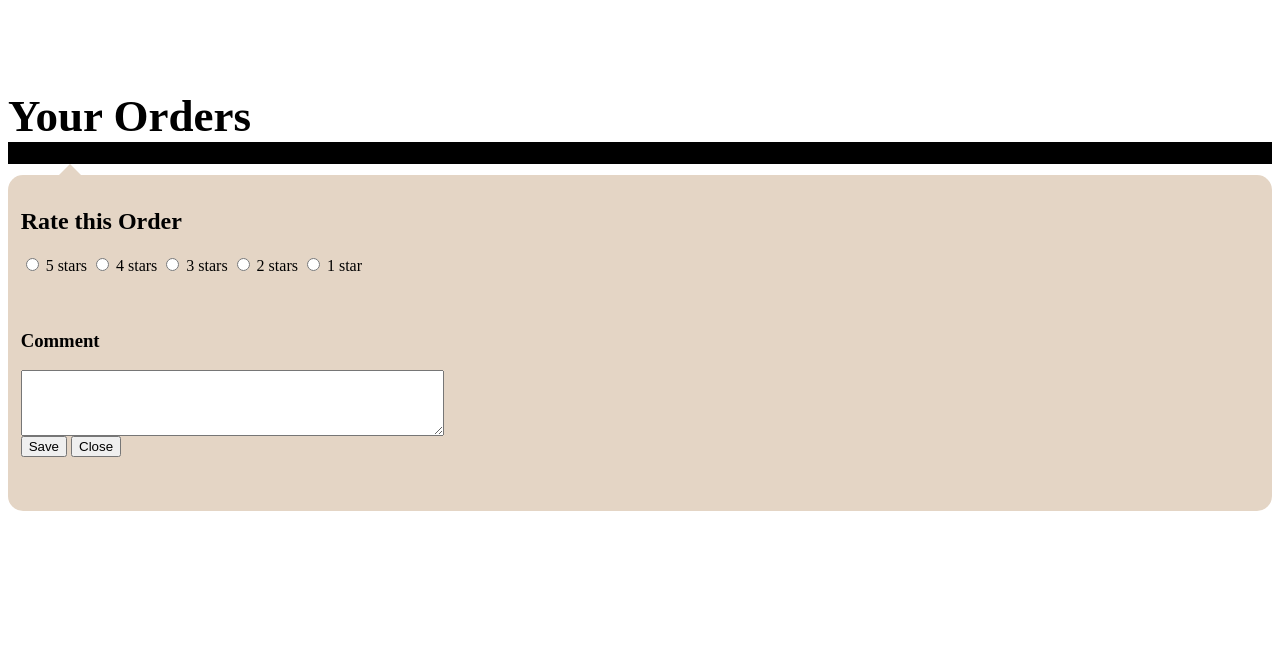
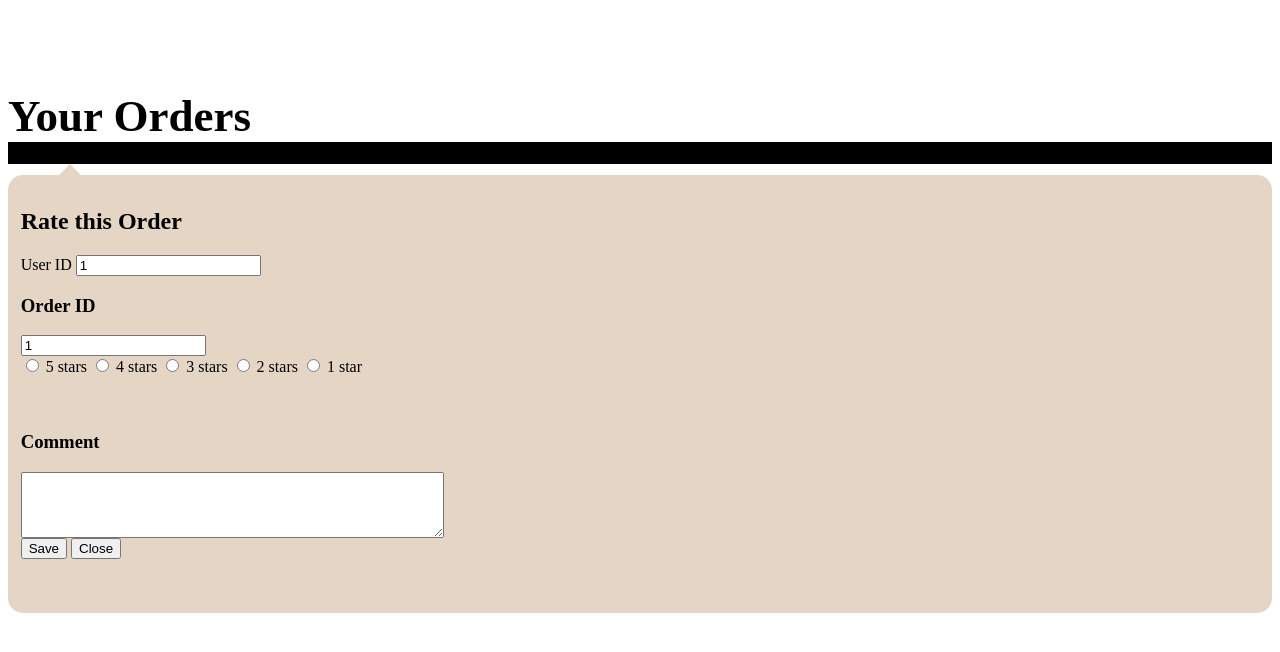
Before and after one commit to AbubakarTariqKhawar/pizza, a PHP site: the page made by views/userorders.php in a window 1280 px wide. Shown: the top 652 px of the page. Run offline with PHP 8.4, Linux system fonts and the light colour scheme; the template is opened without the code that fills it, so the values that code supplies are empty; the visitor is signed in with stand-in values (Sample User, id 1); some libraries are stand-ins or nearby versions.

Commit message:
made changes in file userorders

```diff
--- a/views/header/header1.php
+++ b/views/header/header1.php
@@ -22,7 +22,7 @@
     <link rel="icon" type="image/x-icon" href="<?=base_url.'assets/icons/logofa.png'?>">
     <link rel="canonical" href="https://getbootstrap.com/docs/5.2/examples/navbars/">
     <link href="<?=base_url.'assets/css/bootstrap.min.css'?>" rel="stylesheet">
-    <link href="<?=base_url.'assets/css/style30.css'?>" rel="stylesheet" type="text/css" media="screen">
+    <link href="<?=base_url.'assets/css/style31.css'?>" rel="stylesheet" type="text/css" media="screen">
     <script src="<?=base_url.'assets/js/bootstrap.bundle.min.js'?>"></script>
 
 
--- a/views/header/header2.php
+++ b/views/header/header2.php
@@ -21,7 +21,7 @@
   <link rel="icon" type="image/x-icon" href="<?=base_url.'assets/icons/logofa.png'?>">
   <link rel="canonical" href="https://getbootstrap.com/docs/5.2/examples/navbars/">
   <link href="<?=base_url.'assets/css/bootstrap.min.css'?>" rel="stylesheet">
-  <link href="<?=base_url.'assets/css/style30.css'?>" rel="stylesheet" type="text/css" media="screen">
+  <link href="<?=base_url.'assets/css/style31.css'?>" rel="stylesheet" type="text/css" media="screen">
   <script src="<?=base_url.'assets/js/bootstrap.bundle.min.js'?>"></script>
 </head>
 
--- a/views/userorders.php
+++ b/views/userorders.php
@@ -31,6 +31,10 @@
                   <div class="form-popup" id="myForm">
                     <form  class="form-container">
                       <h1><b>Rate this Order</b></h1>
+                      <label for="userId">User ID</label>
+                      <input type="number" class="nostyle" id="userId" name="userId" value="<?php echo $_SESSION['user_id']; ?>" readonly/>
+                      <h3><b>Order ID</b></h3>
+                      <input type="number" class="nostyle" id="orderId" name="orderId" value="<?php echo $_SESSION['user_id']; ?>" readonly/>
                       <div class="rate">
                         <input type="radio" id="star5" name="rate" value="5" />
                         <label for="star5" title="5 Star">5 stars</label>
@@ -44,6 +48,7 @@
                         <label for="star1" title="1 Star">1 star</label>
                       </div>
                       </br></br>
+
                       <h3><b>Comment</b></h3>
                       <textarea class="form-control" id="description" name="description" rows="4" cols="50" required></textarea>
                       </br>
```
Also changed, not shown: assets/css/style31.css (renamed from assets/css/style30.css, +8 -0 lines).
